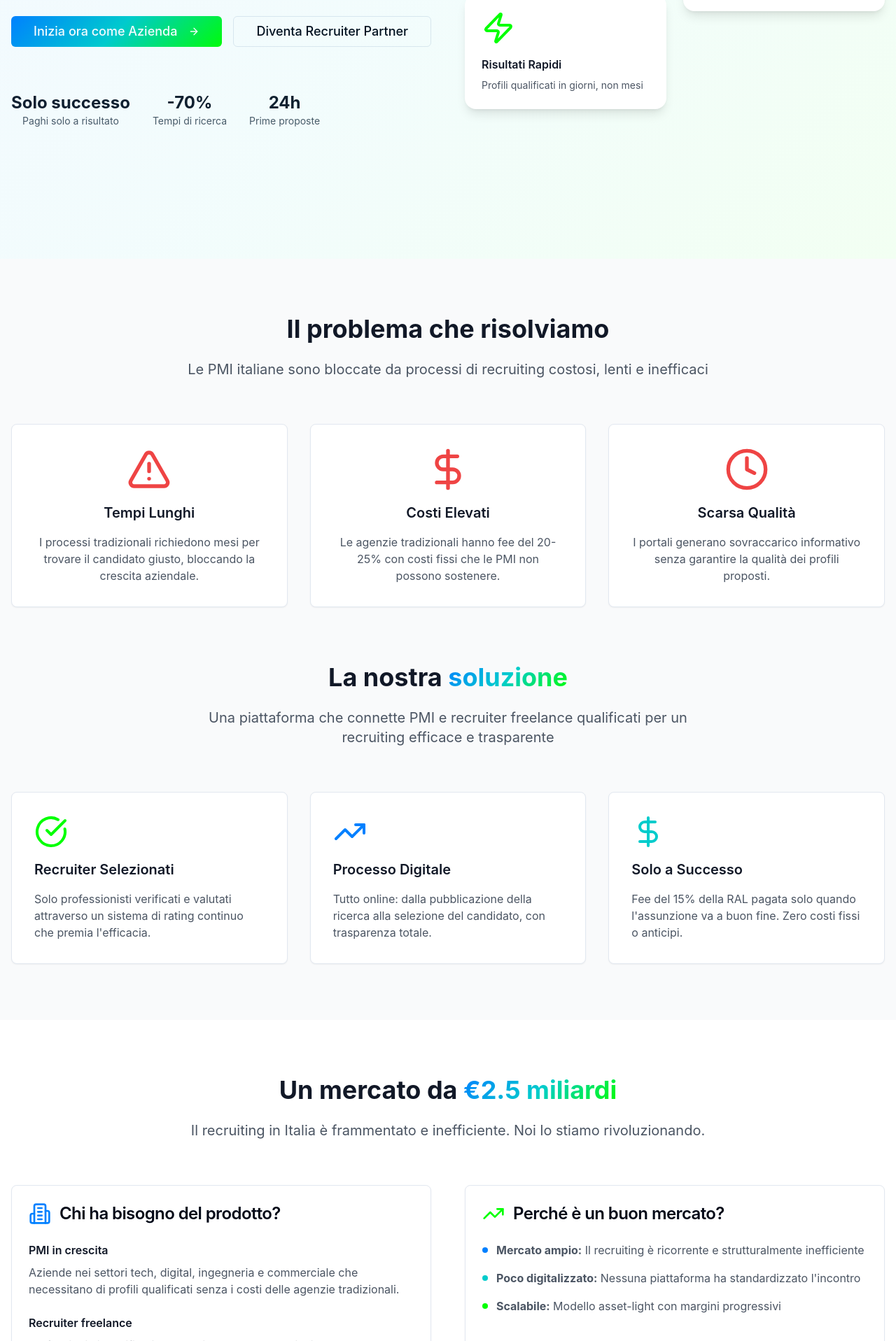
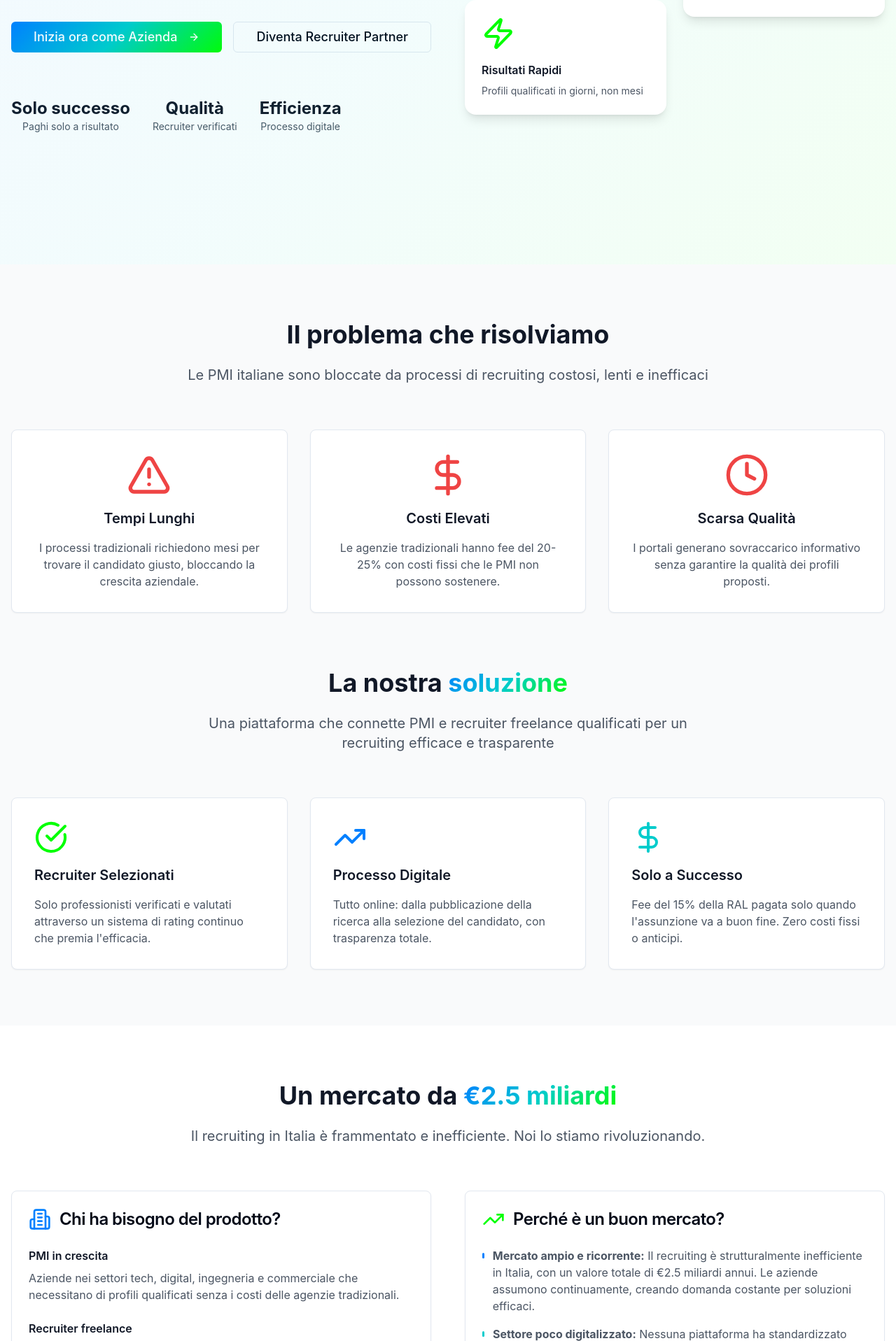
Before and after one commit to Br1Giordano/recruito-match-hub, a React (Vite) app: page / in a window 1280 px wide. Shown: the part 503-2420 px from the top of the page at 70% size. Built offline with nearby package versions, Linux system fonts and the light colour scheme.

Commit message:
Refactor: Improve design and content
- Expanded the logo in the top-left corner.
- Removed response time guarantees.
- Filled the "Perché è un buon mercato" section with text for a professional look.

```diff
--- a/src/components/Header.tsx
+++ b/src/components/Header.tsx
@@ -9,7 +9,7 @@ const Header = () => {
           <img
             src="/lovable-uploads/622bfff9-400d-453f-888f-082777d77474.png"
             alt="Recruito Logo"
-            className="h-8 w-auto"
+            className="h-12 w-auto"
           />
         </div>
 
--- a/src/components/Hero.tsx
+++ b/src/components/Hero.tsx
@@ -38,12 +38,12 @@ const Hero = () => {
                 <div className="text-sm text-gray-600">Paghi solo a risultato</div>
               </div>
               <div className="text-center">
-                <div className="text-2xl font-bold text-gray-900">-70%</div>
-                <div className="text-sm text-gray-600">Tempi di ricerca</div>
+                <div className="text-2xl font-bold text-gray-900">Qualità</div>
+                <div className="text-sm text-gray-600">Recruiter verificati</div>
               </div>
               <div className="text-center">
-                <div className="text-2xl font-bold text-gray-900">24h</div>
-                <div className="text-sm text-gray-600">Prime proposte</div>
+                <div className="text-2xl font-bold text-gray-900">Efficienza</div>
+                <div className="text-sm text-gray-600">Processo digitale</div>
               </div>
             </div>
           </div>
--- a/src/components/Market.tsx
+++ b/src/components/Market.tsx
@@ -1,3 +1,4 @@
+
 import { Card, CardContent, CardHeader, CardTitle } from "@/components/ui/card";
 import { Badge } from "@/components/ui/badge";
 import { Building2, Users2, TrendingUp, Target } from "lucide-react";
@@ -59,19 +60,25 @@ const Market = () => {
               <div className="flex items-start space-x-3">
                 <div className="w-2 h-2 bg-recruito-blue rounded-full mt-2"></div>
                 <p className="text-gray-600">
-                  <strong>Mercato ampio:</strong> Il recruiting è ricorrente e strutturalmente inefficiente
+                  <strong>Mercato ampio e ricorrente:</strong> Il recruiting è strutturalmente inefficiente in Italia,
+                  con un valore totale di €2.5 miliardi annui. Le aziende assumono continuamente,
+                  creando domanda costante per soluzioni efficaci.
                 </p>
               </div>
               <div className="flex items-start space-x-3">
                 <div className="w-2 h-2 bg-recruito-teal rounded-full mt-2"></div>
                 <p className="text-gray-600">
-                  <strong>Poco digitalizzato:</strong> Nessuna piattaforma ha standardizzato l'incontro
+                  <strong>Settore poco digitalizzato:</strong> Nessuna piattaforma ha standardizzato
+                  l'incontro tra PMI e recruiter freelance. Il mercato è frammentato tra agenzie
+                  tradizionali costose e portali generici inefficienti.
                 </p>
               </div>
               <div className="flex items-start space-x-3">
                 <div className="w-2 h-2 bg-recruito-green rounded-full mt-2"></div>
                 <p className="text-gray-600">
-                  <strong>Scalabile:</strong> Modello asset-light con margini progressivi
+                  <strong>Modello altamente scalabile:</strong> Asset-light con margini progressivi
+                  e network effect bilaterale. Anche una penetrazione minima del mercato
+                  garantisce sostenibilità e crescita rapida.
                 </p>
               </div>
             </CardContent>
```
